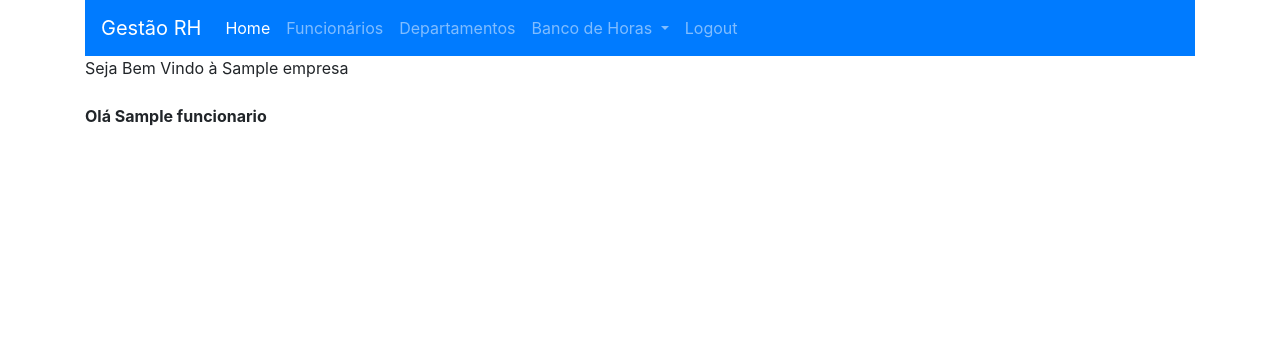
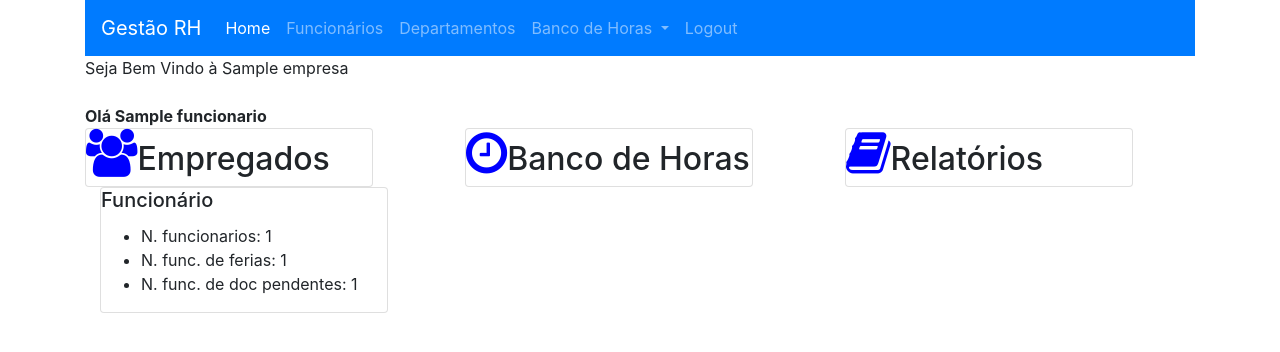
Before and after one commit to wmfinamore/gestao_rh2, a Django app: template apps/core/templates/core/index.html in a window 1280 px wide. Shown: the top 352 px of the page. Run offline with Django 3.2, Linux system fonts and the light colour scheme; the template is opened without the code that fills it: most values are stand-ins (such as "Sample title", 1, 10 or a date in 2020); some libraries are stand-ins or nearby versions.

Commit message:
Implementadas melhorias no index para exibição de dashboard

```diff
--- a/apps/core/templates/core/index.html
+++ b/apps/core/templates/core/index.html
@@ -11,18 +11,46 @@
                         <br>
 
                 </div>
-                <div class="col-sm">
+        </div>
 
+        <div class="row">
+
+                <div class="col">
+                    <div class="card" style="width: 18rem;">
+                        <h2>
+                            <i class="fa fa-users" style="font-size:48px;
+                            color:blue"></i>Empregados
+                        </h2>
+                    </div>
                 </div>
-<!--                <div class="col-sm">-->
-<!--                        <a href="{% url 'logout' %}">Logout</a>-->
-<!--                        <br>-->
-<!--                        <br>-->
-<!--                        {% if usuario.funcionario.empresa %}-->
-<!--                              <a href="{% url 'edit_empresa' usuario.funcionario.empresa.id %}">Editar Empesa</a>-->
-<!--                        {% else %}-->
-<!--                               <a href="{% url 'create_empresa' %}">Criar Empesa</a>-->
-<!--                        {% endif %}-->
-<!--                </div>-->
+                <div class="col">
+                    <div class="card" style="width: 18rem;">
+                        <h2>
+                            <i class="fa fa-clock-o" style="font-size:48px;
+                            color:blue"></i>Banco de Horas
+                        </h2>
+                    </div>
+                </div>
+                <div class="col">
+                    <div class="card" style="width: 18rem;">
+                        <h2>
+                            <i class="fa fa-book" style="font-size:48px;
+                            color:blue"></i>Relatórios
+                        </h2>
+                    </div>
+                </div>
+         </div>
+        <div clas="row">
+            <div class="col">
+                <div class="card" style="width: 18rem;">
+                    <h5 class="card-title">Funcionário</h5>
+                    <ul>
+                        <li>N. funcionarios: {{ total_funcionarios }}</li>
+                        <li>N. func. de ferias: {{ total_funcionarios_ferias }}</li>
+                        <li>N. func. de doc pendentes: {{ total_funcionarios_doc_pendentes }} </li>
+                    </ul>
+                </div>
+            </div>
         </div>
+
 {% endblock %}
--- a/templates/base.html
+++ b/templates/base.html
@@ -7,6 +7,7 @@
           content="width=device-width, user-scalable=no, initial-scale=1.0, maximum-scale=1.0, minimum-scale=1.0">
     <meta http-equiv="X-UA-Compatible" content="ie=edge">
     <link rel="stylesheet" href="{% static 'bootstrap/css/bootstrap.min.css' %}">
+    <link href="https://stackpath.bootstrapcdn.com/font-awesome/4.7.0/css/font-awesome.min.css" rel="stylesheet" integrity="sha384-wvfXpqpZZVQGK6TAh5PVlGOfQNHSoD2xbE+QkPxCAFlNEevoEH3Sl0sibVcOQVnN" crossorigin="anonymous">
     <title>{% block title %} {% endblock %}</title>
     {% block staticscss %}
     {% endblock %}
```
Also changed, not shown: gestao_rh2/urls.py (+5 -5 lines).
